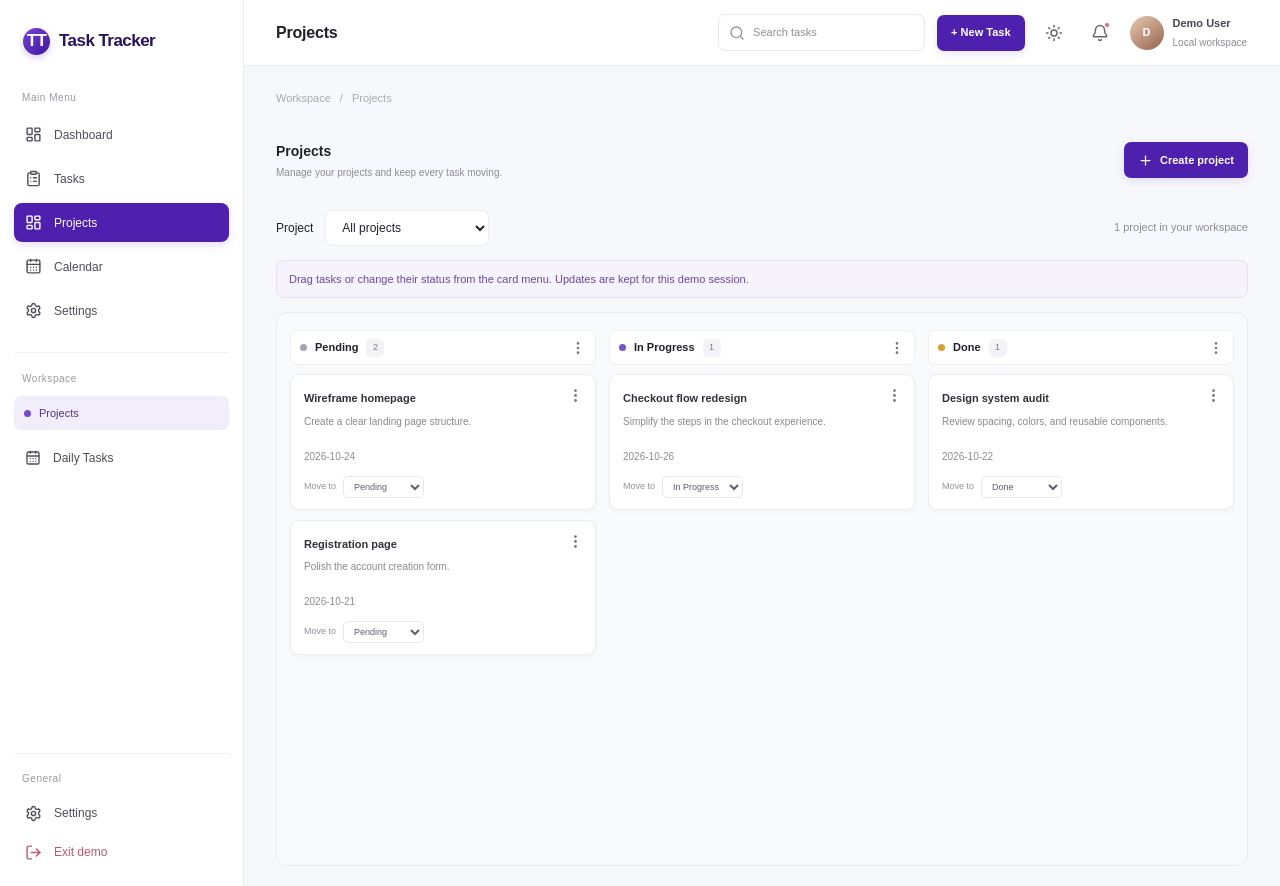
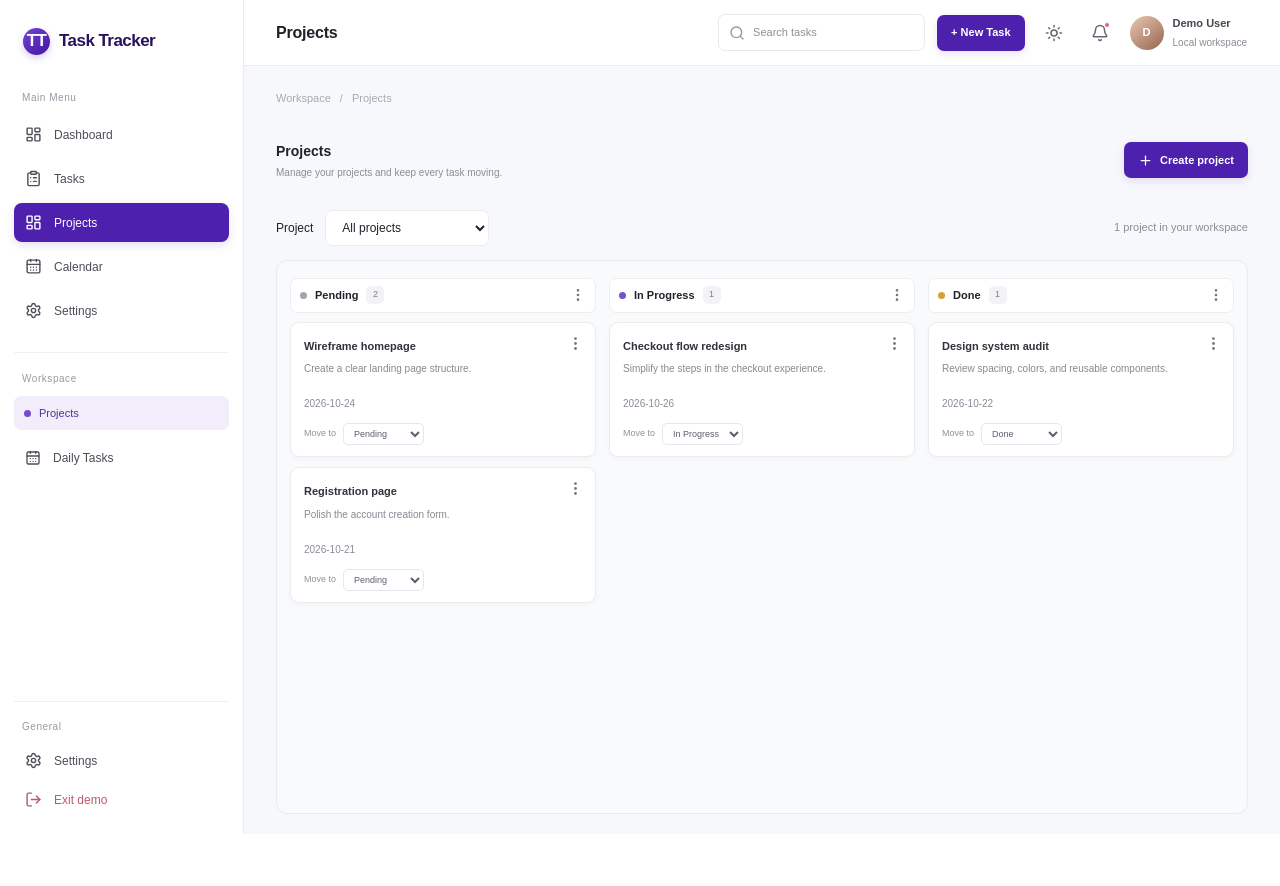
Before and after one commit to Chammy-5050/STT-frontend, a Next.js app in the folder simple-task-tracker/: page / in a window 1280 px wide. After the commit the page ends 834 px from the top, so only its background shows below. Built offline with nearby package versions, Linux system fonts and the light colour scheme.

Commit message:
Remove the demo instruction banner from Projects

```diff
--- a/simple-task-tracker/components/Dashboard/Projects.tsx
+++ b/simple-task-tracker/components/Dashboard/Projects.tsx
@@ -43,7 +43,6 @@ export default function Projects({ projects, tasks, onCreateProject, onStatusCha
       <div className="breadcrumbs">Workspace <span>/</span> Projects</div>
       <div className="project-heading"><div className="project-identity"><div><h2>{currentProject?.name ?? "Projects"}</h2><p>{currentProject?.description || "Manage your projects and keep every task moving."}</p></div></div><button className="primary-button" onClick={() => setCreatingProject(true)}><Plus size={15} />Create project</button></div>
       <div className={styles.projectPicker}><label>Project<select value={selectedProject} onChange={(event) => setSelectedProject(Number(event.target.value))}><option value={0}>All projects</option>{projects.map((project) => <option key={project.id} value={project.id}>{project.name}</option>)}</select></label><span>{projects.length} {projects.length === 1 ? "project" : "projects"} in your workspace</span></div>
-      <p className="demo-banner">Drag tasks or change their status from the card menu. Updates are kept for this demo session.</p>
       <section className="board" aria-label="Task status board">
         {columns.map((status) => {
           const columnTasks = projectTasks.filter((task) => task.status === status);
```
